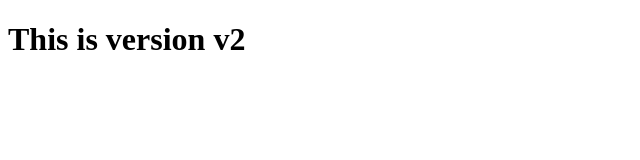
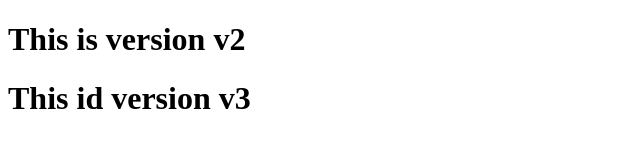
Before and after one commit to Swaroop6311/myrepo, a plain HTML site: page index.html in a window 1280 px wide. Shown: the whole page, without its empty margins (0-640 px from the left). Drawn offline with Linux system fonts and the light colour scheme.

Commit message:
This is version v3

```diff
--- a/index.html
+++ b/index.html
@@ -7,6 +7,7 @@
 </head>
 <body>
     <h1>This is version v2</h1>
+    <h1>This id version v3</h1>
 
 </body>
 </html>
```
